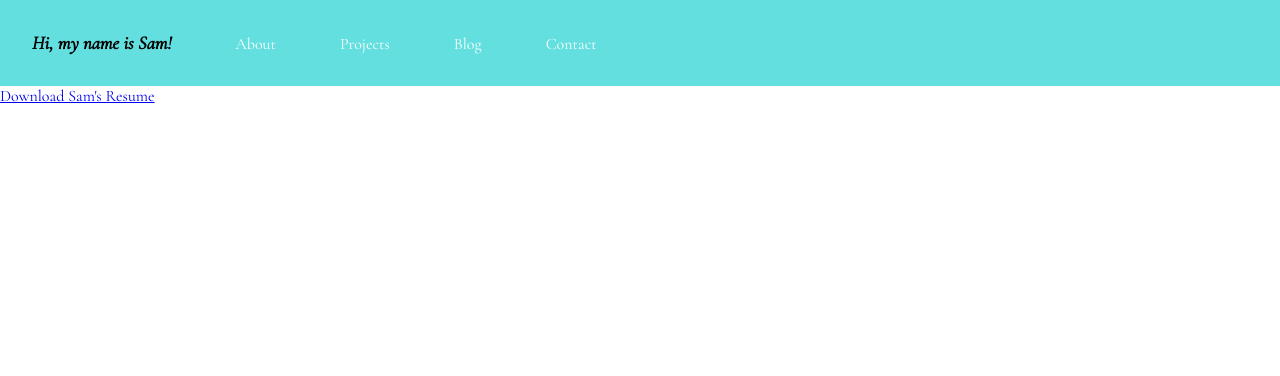
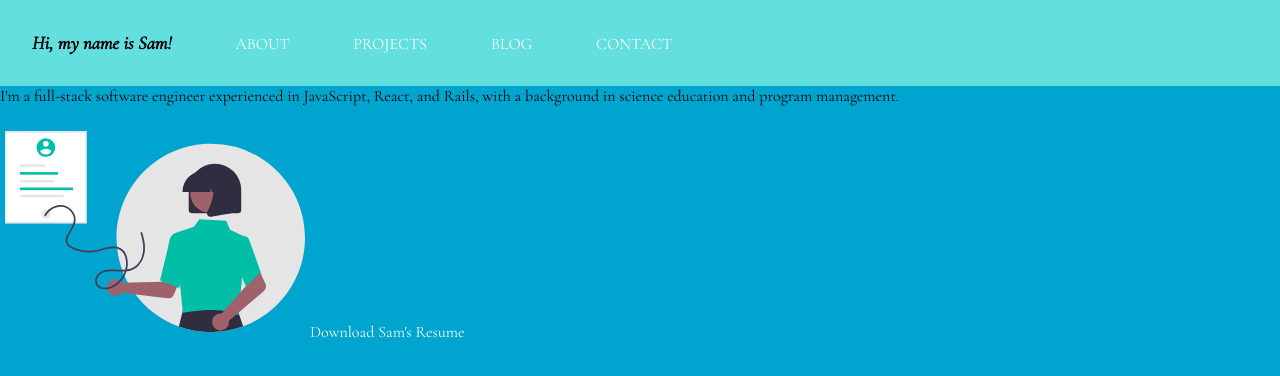
Before and after one commit to isphinxs/portfolio, a React (Create React App) app: page / in a window 1280 px wide. Shown: the top 376 px of the page. Built offline with nearby package versions, Linux system fonts and the light colour scheme.

Commit message:
Add text, illustraiton, and styling to home page and navbar

```diff
--- a/src/components/Home.js
+++ b/src/components/Home.js
@@ -1,9 +1,13 @@
 import React from 'react';
 import Pdf from '../documents/Resume.pdf';
+import resume from '../undraw_resume.svg';
 
 function Home() {
     return(
         <div>
+            <p>I'm a full-stack software engineer experienced in JavaScript, React, and Rails, with a background in science education and program management.</p>
+            <br />
+            <img alt="" className="illustration" src={resume} />
             <a href={Pdf} target="_blank" rel="noreferrer">Download Sam's Resume</a>
         </div>
     )
--- a/src/components/Navbar.js
+++ b/src/components/Navbar.js
@@ -5,10 +5,10 @@ function Navbar() {
     return(
         <ul className="navbar">
             <li><h3><em>Hi, my name is Sam!</em></h3></li>
-            <li><NavLink to="/">About</NavLink></li>
-            <li><NavLink to="/Projects">Projects</NavLink></li>
-            <li><NavLink to="/Blog">Blog</NavLink></li>
-            <li><NavLink to="/Contact">Contact</NavLink></li>
+            <li><NavLink to="/">ABOUT</NavLink></li>
+            <li><NavLink to="/Projects">PROJECTS</NavLink></li>
+            <li><NavLink to="/Blog">BLOG</NavLink></li>
+            <li><NavLink to="/Contact">CONTACT</NavLink></li>
         </ul>
     )
 }
--- a/src/index.css
+++ b/src/index.css
@@ -5,6 +5,7 @@ body {
     sans-serif;
   -webkit-font-smoothing: antialiased;
   -moz-osx-font-smoothing: grayscale;
+  background-color: #00A5CF;
 }
 
 code {
@@ -17,6 +18,16 @@ code {
   padding: 0;
   box-sizing: border-box;
   font-family: 'Cormorant Garamond', serif;
+}
+
+a {
+  text-decoration: none;
+  cursor: pointer;
+  color: white;
+}
+
+a:hover {
+  background-color: #25A18E;
 }
 
 /* Navbar */
@@ -33,6 +44,13 @@ code {
 .navbar li {
   display: inline-block;
   margin: 2em;
+}
+
+/* About */
+
+.illustration {
+  max-width: 300px;
+  margin: 5px;
 }
 
 /* Contact Page */
@@ -116,7 +134,6 @@ button, .contact-button {
   font-size: 20px;
   cursor: pointer;
   transition: all 0.1s ease;
-  text-decoration: none;
 }
 
 button:hover {
```
